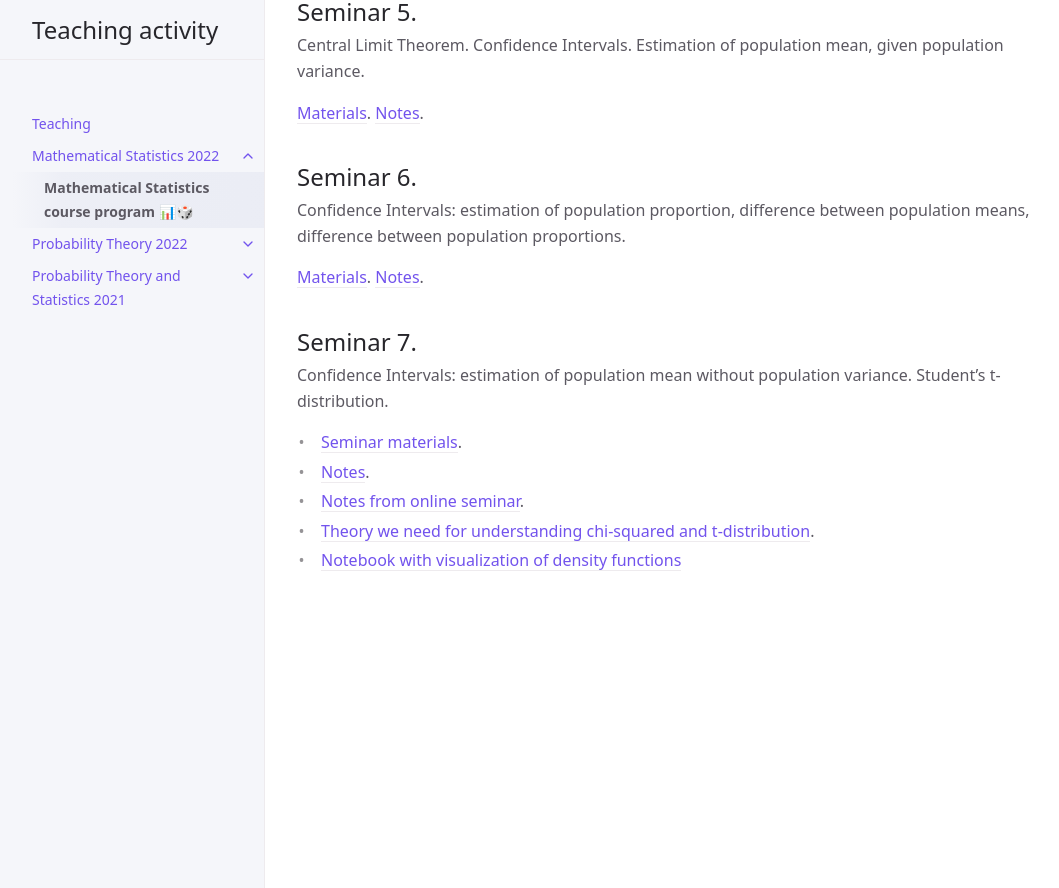
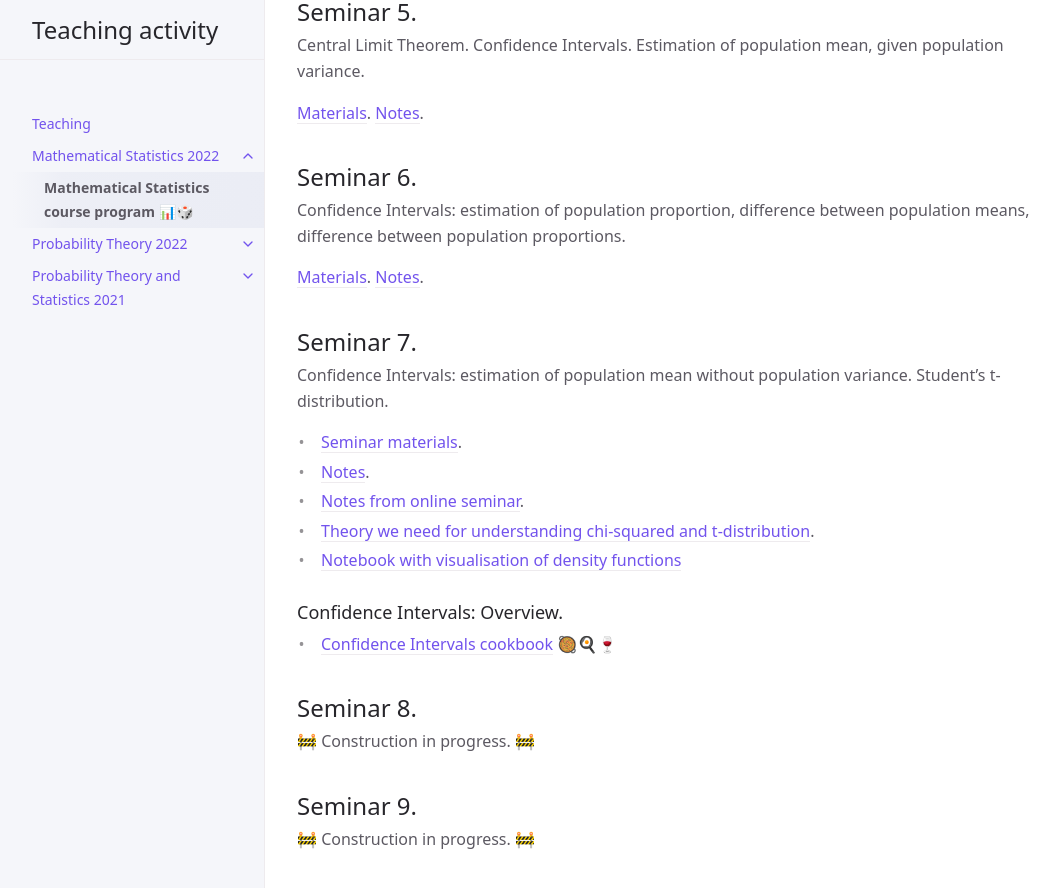
Before and after one commit to glkarpov/glkarpov.github.io, a Jekyll site: the page built from hse_prob_stat_22/stat_program.md, in a window 1280 px wide and 900 px high, scrolled down 662 px. Shown: the top 888 px of the window, without its empty margins (107-1166 px from the left). Built offline with Jekyll 4.4.1, drawn with Linux system fonts in a browser that asks for light colours; our own code applies the rules of GitHub Pages for plain Markdown files; a script that is not in the unit is left out; before the commit the page ends 1284 px from its top, so only the background shows below that.

Commit message:
Added CI cookbook v.0.9

```diff
--- a/hse_prob_stat_22/stat_program.md
+++ b/hse_prob_stat_22/stat_program.md
@@ -52,4 +52,15 @@ Confidence Intervals: estimation of population mean without population variance.
 * [Notes](./notes/seminar7_notes.pdf).
 * [Notes from online seminar](./notes/seminar7_online_notes.pdf).
 * [Theory we need for understanding chi-squared and t-distribution](/hse_prob_stat_shared/materials/chi_squared_t_theory.pdf).
-* [Notebook with visualization of density functions](/hse_prob_stat_shared/notebooks/t_chi2_density.ipynb)
+* [Notebook with visualisation of density functions](/hse_prob_stat_shared/notebooks/t_chi2_density.ipynb)
+
+### Confidence Intervals: Overview.
+* [Confidence Intervals cookbook](/hse_prob_stat_shared/materials/CI_cookbook.pdf) 🥘🍳🍷
+
+## Seminar 8.
+
+🚧 Construction in progress. 🚧
+
+## Seminar 9.
+
+🚧 Construction in progress. 🚧
```
Also changed, not shown: 1 other file.
